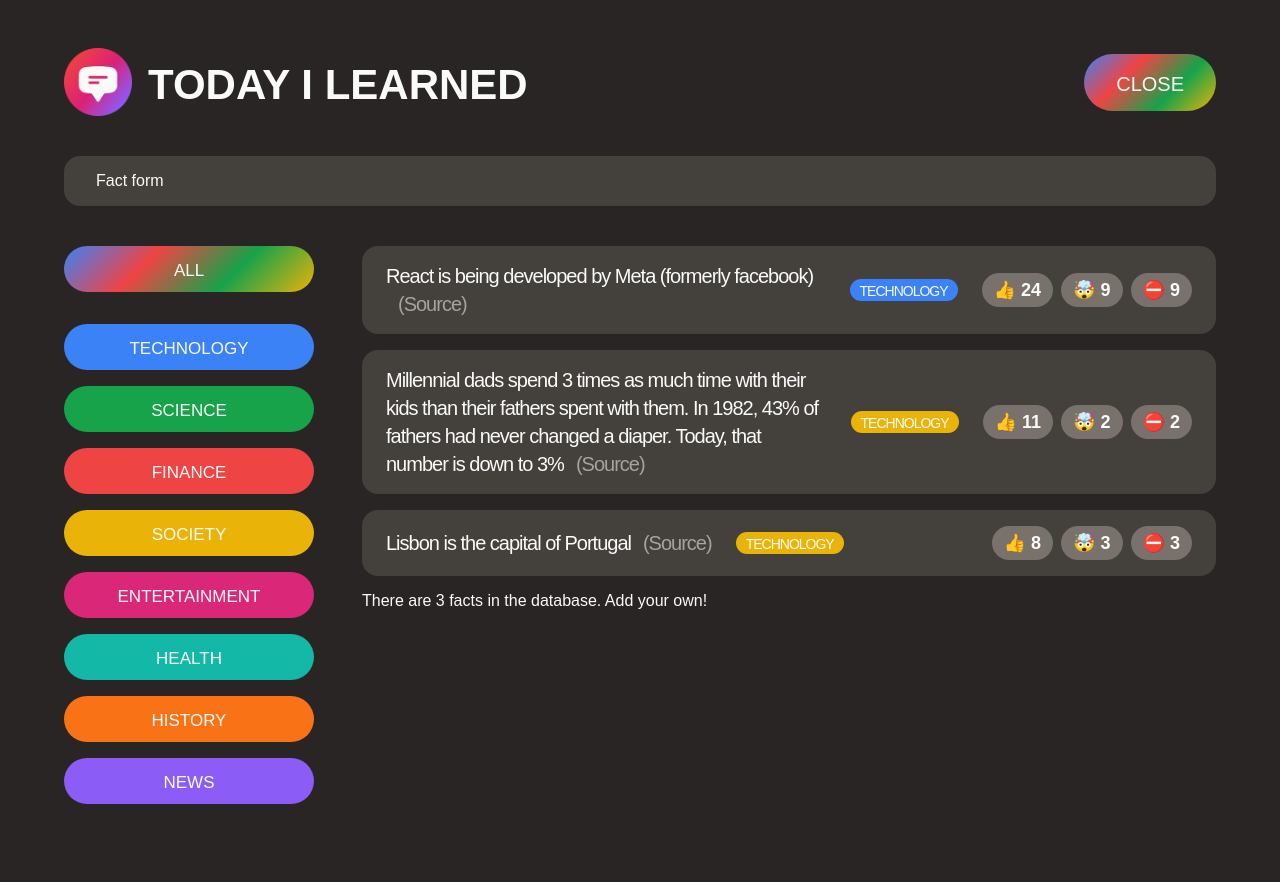
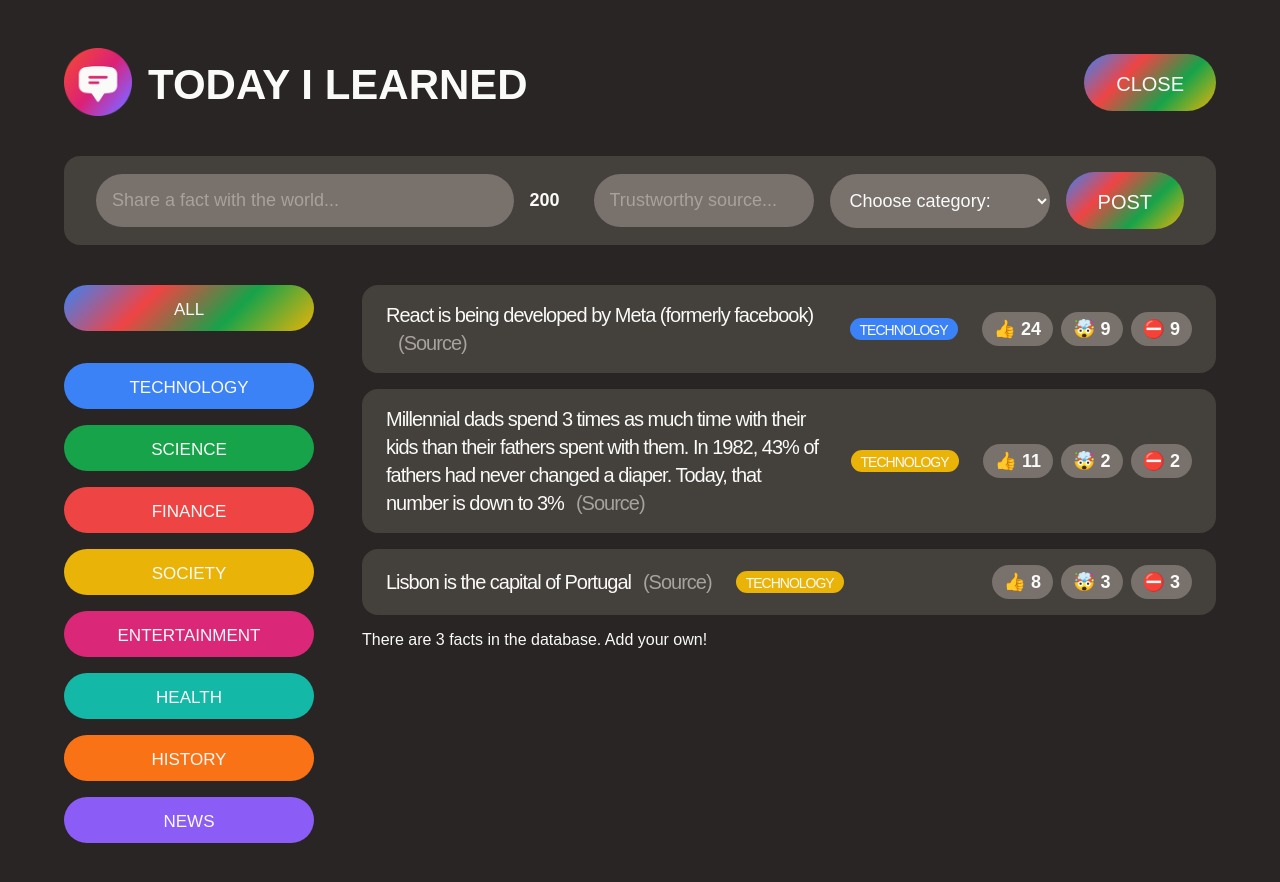
Before and after one commit to olaknowct/todayilearned, a React (Create React App) app: page / in a window 1280 px wide. Both pictures are taken after a click on the button "SHARE A FACT". Shown: the top 882 px of the page. Built offline with nearby package versions, Linux system fonts and the light colour scheme; a web font is replaced by a local one.

Commit message:
working with input forms

```diff
--- a/src/App.js
+++ b/src/App.js
@@ -67,10 +67,6 @@
   );
 }
 
-function NewFactForm() {
-  return <form className='fact-form'>Fact form</form>;
-}
-
 const CATEGORIES = [
   { name: 'technology', color: '#3b82f6' },
   { name: 'science', color: '#16a34a' },
@@ -81,6 +77,35 @@
   { name: 'history', color: '#f97316' },
   { name: 'news', color: '#8b5cf6' },
 ];
+
+function NewFactForm() {
+  const [text, setText] = useState('');
+  const [source, setSource] = useState('');
+  const [category, setCategory] = useState('');
+  const textLength = text.length;
+
+  function handleSubmit(e) {
+    e.preventDefault();
+    console.log(text, source, category);
+  }
+
+  return (
+    <form className='fact-form' onSubmit={handleSubmit}>
+      <input type='text' placeholder='Share a fact with the world...' value={text} onChange={(e) => setText(e.target.value)} />
+      <span>{200 - textLength}</span>
+      <input type='text' placeholder='Trustworthy source...' value={source} onChange={(e) => setSource(e.target.value)} />
+      <select value={category} onChange={(e) => setCategory(e.target.value)}>
+        <option value=''>Choose category:</option>
+        {CATEGORIES.map((cat) => (
+          <option key={cat.name} value={cat.name}>
+            {cat.name.toUpperCase()}
+          </option>
+        ))}
+      </select>
+      <button className='btn btn-large'>Post</button>
+    </form>
+  );
+}
 
 function CategoryFilter() {
   return (
```
